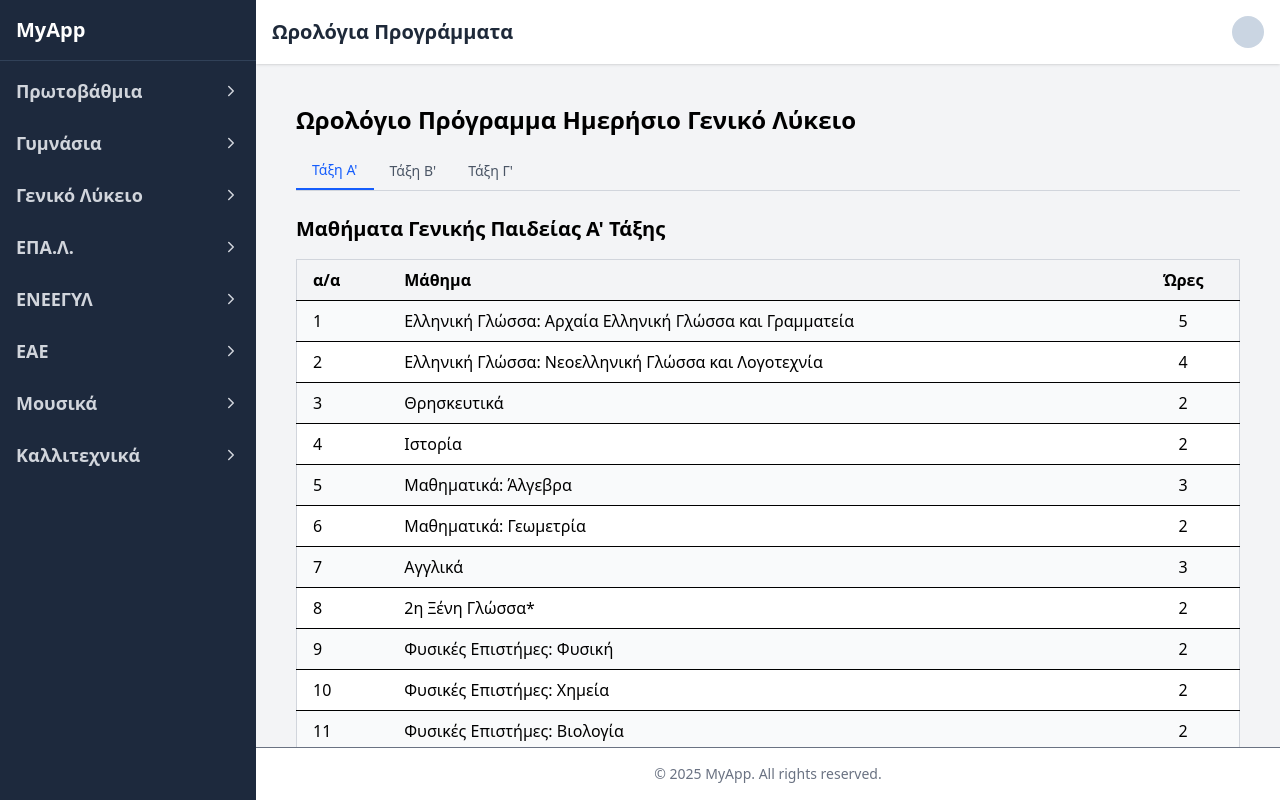
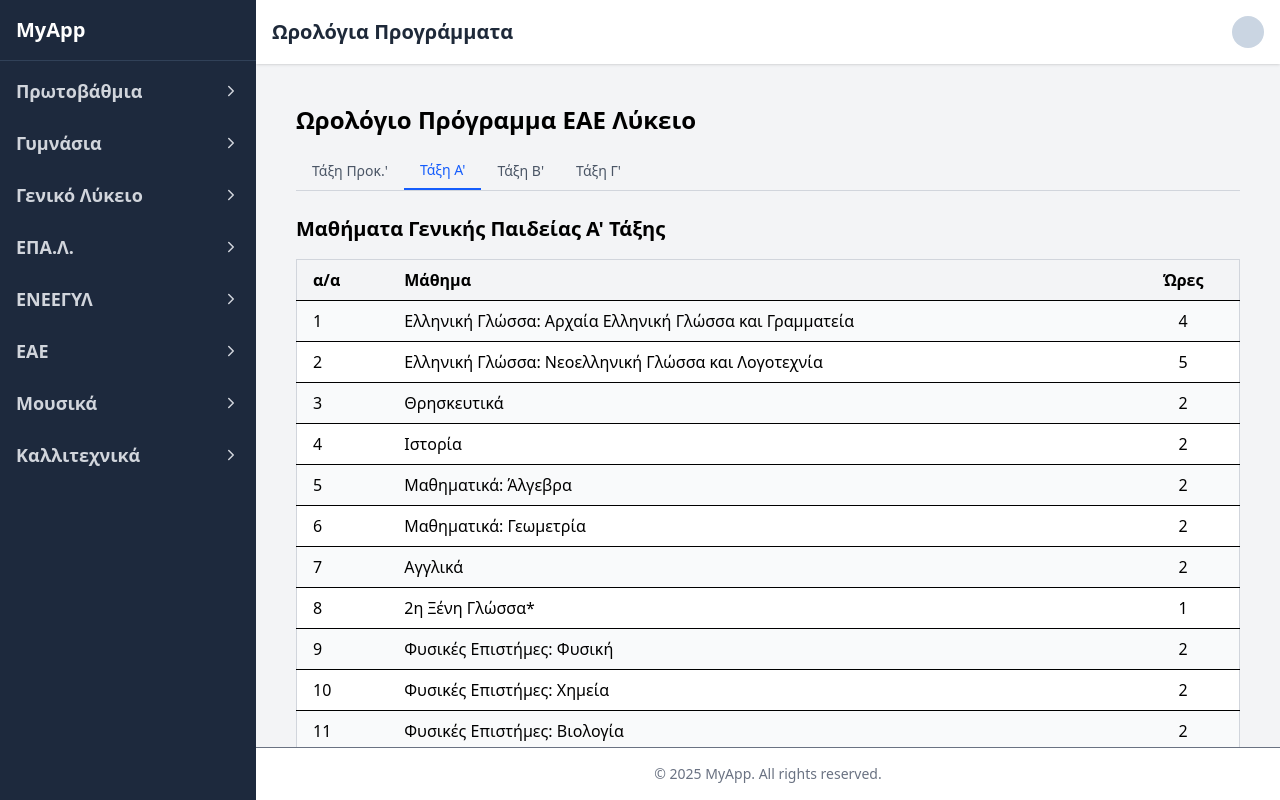
Before and after one commit to tbousiou/greek-schools-timetable, a React (Vite) app: page /greek-schools-timetable/eae-lykeio in a window 1280 px wide. Built offline with nearby package versions, Linux system fonts and the light colour scheme.

Commit message:
Λύκεια ΕΑΕ και Καλλιτεχνικά

```diff
--- a/src/pages/EaeLykeio.jsx
+++ b/src/pages/EaeLykeio.jsx
@@ -4,17 +4,29 @@ import TabNavigation from '../components/TabNavigation.jsx';
 
 
 const eaeLykeioData = {
+  preliminary: {
+    subjects: {
+      core: [
+        { name: "Νεοελληνική Γλώσσα και Γραμματεία", hours: 14 },
+        { name: "Μαθηματικά", hours: 5 },
+        { name: "Φυσική ", hours: 3 },
+        { name: "Χημεία ", hours: 2 },
+        { name: "Φυσική Αγωγή", hours: 2 },
+        { name: "Καλλιτεχνική Παιδεία (Καλλιτεχνικά ή Μουσική ή θεατρική Παιδεία) ", hours: 2 },
+        { name: "Υποστηρικτικές", hours: 4 },]
+    }
+  },
   classA: {
     subjects: {
       core: [
-        { name: "Ελληνική Γλώσσα: Αρχαία Ελληνική Γλώσσα και Γραμματεία", hours: 5 },
-        { name: "Ελληνική Γλώσσα: Νεοελληνική Γλώσσα και Λογοτεχνία", hours: 4 },
+        { name: "Ελληνική Γλώσσα: Αρχαία Ελληνική Γλώσσα και Γραμματεία", hours: 4 },
+        { name: "Ελληνική Γλώσσα: Νεοελληνική Γλώσσα και Λογοτεχνία", hours: 5 },
         { name: "Θρησκευτικά", hours: 2 },
         { name: "Ιστορία", hours: 2 },
-        { name: "Μαθηματικά: Άλγεβρα", hours: 3 },
+        { name: "Μαθηματικά: Άλγεβρα", hours: 2 },
         { name: "Μαθηματικά: Γεωμετρία", hours: 2 },
-        { name: "Αγγλικά", hours: 3 },
-        { name: "2η Ξένη Γλώσσα*", hours: 2 },
+        { name: "Αγγλικά", hours: 2 },
+        { name: "2η Ξένη Γλώσσα*", hours: 1 },
         { name: "Φυσικές Επιστήμες: Φυσική", hours: 2 },
         { name: "Φυσικές Επιστήμες: Χημεία", hours: 2 },
         { name: "Φυσικές Επιστήμες: Βιολογία", hours: 2 },
@@ -28,19 +40,19 @@ const eaeLykeioData = {
     subjects: {
       core: [
         { name: "Ελληνική Γλώσσα: Αρχαία Ελληνική Γλώσσα και Γραμματεία", hours: 2 },
-        { name: "Ελληνική Γλώσσα: Νεοελληνική Γλώσσα και Λογοτεχνία", hours: 4 },
-        { name: "Μαθηματικά: Άλγεβρα", hours: 3 },
-        { name: "Μαθηματικά: Γεωμετρία", hours: 2 },
+        { name: "Ελληνική Γλώσσα: Νεοελληνική Γλώσσα και Λογοτεχνία", hours: 5 },
+        { name: "Μαθηματικά: Άλγεβρα", hours: 2 },
+        { name: "Μαθηματικά: Γεωμετρία", hours: 1 },
         { name: "Φυσικές Επιστήμες: Φυσική", hours: 2 },
         { name: "Φυσικές Επιστήμες: Χημεία", hours: 2 },
-        { name: "Φυσικές Επιστήμες: Βιολογία", hours: 2 },
+        { name: "Φυσικές Επιστήμες: Βιολογία", hours: 1 },
         { name: "Εισαγωγή στις Αρχές της Επιστήμης των Η/Υ", hours: 2 },
         { name: "Ιστορία", hours: 2 },
-        { name: "Φιλοσοφία", hours: 2 },
-        { name: "Θρησκευτικά", hours: 2 },
+        { name: "Φιλοσοφία", hours: 1 },
+        { name: "Θρησκευτικά", hours: 1 },
         { name: "Αγγλικά", hours: 2 },
         { name: "2η Ξένη Γλώσσα*", hours: 1 },
-        { name: "Φυσική Αγωγή", hours: 2 }
+        { name: "Φυσική Αγωγή", hours: 3 }
       ],
       humanities: [
         { name: "Αρχαία Ελληνική Γλώσσα και Γραμματεία", hours: 3 },
@@ -87,6 +99,7 @@ export default function EaeLykeio() {
 
   // Define tabs as data
   const tabs = [
+    { id: 'Pre', label: 'Τάξη Προκ.\'' },
     { id: 'A', label: 'Τάξη Α\'' },
     { id: 'B', label: 'Τάξη Β\'' },
     { id: 'C', label: 'Τάξη Γ\'' }
@@ -94,7 +107,7 @@ export default function EaeLykeio() {
 
   return (
     <div className="p-4">
-      <h1 className="text-2xl font-bold mb-4">Ωρολόγιο Πρόγραμμα Ημερήσιο Γενικό Λύκειο</h1>
+      <h1 className="text-2xl font-bold mb-4">Ωρολόγιο Πρόγραμμα ΕΑΕ Λύκειο</h1>
 
 
       {/* Using the abstracted TabNavigation component */}
@@ -105,6 +118,17 @@ export default function EaeLykeio() {
       />
 
       {/* Content based on active tab */}
+
+      {activeTab === 'Pre' && (
+        <section>
+          <h2 className="text-xl font-semibold mb-4">Μαθήματα Προκαταρκτικής Τάξης</h2>
+          <div className="overflow-x-auto mb-4">
+            <ClassTable data={eaeLykeioData.preliminary.subjects.core} />
+          </div>
+
+        </section>
+      )}
+
       {activeTab === 'A' && (
         <section>
           <h2 className="text-xl font-semibold mb-4">Μαθήματα Γενικής Παιδείας Α' Τάξης</h2>
--- a/src/pages/KallitexnikoLykeio.jsx
+++ b/src/pages/KallitexnikoLykeio.jsx
@@ -9,19 +9,38 @@ const kallitexnikoLykeioData = {
       core: [
         { name: "Ελληνική Γλώσσα: Αρχαία Ελληνική Γλώσσα και Γραμματεία", hours: 5 },
         { name: "Ελληνική Γλώσσα: Νεοελληνική Γλώσσα και Λογοτεχνία", hours: 4 },
-        { name: "Θρησκευτικά", hours: 2 },
+        { name: "Θρησκευτικά", hours: 1 },
         { name: "Ιστορία", hours: 2 },
         { name: "Μαθηματικά: Άλγεβρα", hours: 3 },
         { name: "Μαθηματικά: Γεωμετρία", hours: 2 },
-        { name: "Αγγλικά", hours: 3 },
-        { name: "2η Ξένη Γλώσσα*", hours: 2 },
+        { name: "Αγγλικά", hours: 2 },
         { name: "Φυσικές Επιστήμες: Φυσική", hours: 2 },
         { name: "Φυσικές Επιστήμες: Χημεία", hours: 2 },
         { name: "Φυσικές Επιστήμες: Βιολογία", hours: 2 },
-        { name: "Φυσική Αγωγή", hours: 2 },
+        { name: "Φυσική Αγωγή", hours: 1 },
         { name: "Πολιτική Παιδεία", hours: 2 },
         { name: "Εφαρμογές Πληροφορικής", hours: 2 }
-      ]
+      ],
+      art: [
+        { name: "Ζωγραφική", hours: 3 },
+        { name: "Γλυπτική", hours: 3 },
+        { name: "Χαρακτική", hours: 2 },
+        { name: "Φωτογραφία", hours: 1 },
+        { name: "Ιστορία Τέχνης", hours: 1 },
+      ],
+      theatre: [
+        { name: "Κινησιολογία", hours: 1 },
+        { name: "Υποκριτική", hours: 3 },
+        { name: "Φωνητική - Ορθοφωνία", hours: 1 },
+        { name: "Δραματοποίηση κειμένου", hours: 2 },
+        { name: "Ιστορία Κινηματογράφου", hours: 1 },
+        { name: "Αισθητική Κινηματογράφου - Βασικές Αρχές Σκηνοθεσίας Κινηματογράφου", hours: 2 },
+      ],
+      dance: [
+        { name: "Κλασικός Χορός", hours: 4 },
+        { name: "Τεχνικές Σύγχρονου χορού", hours: 4 },
+        { name: "Ρυθμός - Μετρική - Κίνηση", hours: 2 },
+      ],
     }
   },
   classB: {
@@ -36,11 +55,10 @@ const kallitexnikoLykeioData = {
         { name: "Φυσικές Επιστήμες: Βιολογία", hours: 2 },
         { name: "Εισαγωγή στις Αρχές της Επιστήμης των Η/Υ", hours: 2 },
         { name: "Ιστορία", hours: 2 },
-        { name: "Φιλοσοφία", hours: 2 },
-        { name: "Θρησκευτικά", hours: 2 },
+        { name: "Φιλοσοφία", hours: 1 },
+        { name: "Θρησκευτικά", hours: 1 },
         { name: "Αγγλικά", hours: 2 },
-        { name: "2η Ξένη Γλώσσα*", hours: 1 },
-        { name: "Φυσική Αγωγή", hours: 2 }
+        { name: "Φυσική Αγωγή", hours: 1 }
       ],
       humanities: [
         { name: "Αρχαία Ελληνική Γλώσσα και Γραμματεία", hours: 3 },
@@ -49,7 +67,28 @@ const kallitexnikoLykeioData = {
       science: [
         { name: "Φυσική", hours: 2 },
         { name: "Μαθηματικά", hours: 3 }
-      ]
+      ],
+      art: [
+        { name: "Ζωγραφική", hours: 4 },
+        { name: "Γλυπτική", hours: 2 },
+        { name: "Χαρακτική", hours: 1 },
+        { name: "Πολυμέσα", hours: 1 },
+        { name: "Ιστορία Τέχνης", hours: 1 },
+      ],
+      theatre: [
+        { name: "Κινησιολογία - Σωματική Έκφραση", hours: 1 },
+        { name: "Υποκριτική", hours: 2 },
+        { name: "Στοιχεία Σκηνοθεσίας Θεάτρου", hours: 2 },
+        { name: "Φωνητική - Τραγούδι", hours: 1 },
+        { name: "Ιστορία Θεάτρου - Ιστορία Κινηματογράφου", hours: 1 },
+        { name: "Αισθητική Κινηματογράφου - Βασικές Αρχές Σκηνοθεσίας Κινηματογράφου", hours: 2 },
+      ],
+      dance: [
+        { name: "Κλασικός Χορός", hours: 3 },
+        { name: "Τεχνικές Σύγχρονου χορού", hours: 4 },
+        { name: "Ρυθμός - Μετρική - Κίνηση", hours: 1 },
+        { name: "Ιστορία Τέχνης", hours: 1 },
+      ],
     }
   },
   classC: {
@@ -58,8 +97,8 @@ const kallitexnikoLykeioData = {
         { name: "Θρησκευτικά", hours: 1 },
         { name: "Νεοελληνική Γλώσσα και Λογοτεχνία", hours: 6 },
         { name: "Ιστορία Γενικής Παιδείας* / Μαθηματικά Γενικής Παιδείας*", hours: 2 },
-        { name: "Αγγλικά", hours: 2 },
-        { name: "Φυσική Αγωγή", hours: 3 }
+        { name: "Αγγλικά", hours: 1 },
+        { name: "Φυσική Αγωγή", hours: 1 }
       ],
       humanities: [
         { name: "Αρχαία Ελληνικά", hours: 6 },
@@ -75,6 +114,40 @@ const kallitexnikoLykeioData = {
         { name: "Μαθηματικά", hours: 6 },
         { name: "Πληροφορική", hours: 6 },
         { name: "Οικονομία", hours: 6 }
+      ],
+      art: [
+        { name: "Ζωγραφική", hours: 3 },
+        { name: "Γλυπτική", hours: 2 },
+        { name: "Χαρακτική", hours: 2 },
+        { name: "Βιομηχανικό Σχέδιο", hours: 1 },
+        { name: "Εργαστήρια Πολυμέσα", hours: 1 },
+      ],
+      theatre: [
+        { name: "Κινησιολογία - Σωματική Έκφραση", hours: 1 },
+        { name: "Υποκριτική", hours: 2 },
+        { name: "Στοιχεία Σκηνοθεσίας Θεάτρου", hours: 2 },
+        { name: "Ιστορία Θεάτρου", hours: 1 },
+        { name: "Φωνητική - Τραγούδι", hours: 1 },
+        { name: "Αισθητική Κινηματογράφου - Βασικές Αρχές Σκηνοθεσίας Κινηματογράφου", hours: 2 },
+      ],
+      dance: [
+        { name: "Κλασικός Χορός", hours: 3 },
+        { name: "Τεχνικές Σύγχρονου χορού", hours: 3 },
+        { name: "Κινησιολογία", hours: 3 },
+      ],
+      optional: [
+        { name: "Ελεύθερο Σχέδιο", hours: 2 },
+        { name: "Γραμμικό Σχέδιο", hours: 2 },
+        { name: "Μέσα Μαζικής Επικοινωνίας (ΜΜΕ)", hours: 2 },
+        { name: "Χορός για την Κάμερα (Video Dance)", hours: 2 },
+        { name: "Κεραμική", hours: 2 },
+        { name: "Εργαστήρι Μάσκας και Θεατρικών εξαρτημάτων", hours: 2 },
+        { name: "Σκηνογραφία - Ενδυματολογία", hours: 2 },
+        { name: "Ντοκιμαντέρ", hours: 2 },
+        { name: "Θεωρία Τέχνης - Στοιχεία Αισθητικής", hours: 2 },
+        { name: "Φωτισμός θεάτρου", hours: 2 },
+        { name: "Δημιουργική γραφή", hours: 2 },
+        { name: "Κινηματογραφική Τεχνολογία - Φωτογραφία Κινηματογράφου", hours: 2 }
       ]
     }
   }
@@ -111,11 +184,34 @@ export default function KallitexnikoLykeio() {
           <div className="overflow-x-auto mb-4">
             <ClassTable data={kallitexnikoLykeioData.classA.subjects.core} />
           </div>
-          <div className="text-sm text-gray-600">
-            <p className='mb-2'>
-              - Γαλλικά ή Γερμανικά.
-            </p>
+
+
+          <h2 className="text-xl font-semibold mb-4">Μαθήματα Καλλιτεχνικής Παιδείας Α' Τάξης</h2>
+
+          {/* Grid layout for artistic direction tables */}
+          <div className="grid grid-cols-1 md:grid-cols-3 gap-6">
+            <div>
+              <h3 className='text-lg text-amber-700 font-semibold mb-4'>Κατεύθυνση Εικαστικών Τεχνών</h3>
+              <div className="overflow-x-auto">
+                <ClassTable data={kallitexnikoLykeioData.classA.subjects.art} />
+              </div>
+            </div>
+
+            <div>
+              <h3 className='text-lg text-amber-700 font-semibold mb-4'>Κατεύθυνση Θεάτρου - Κινηματογράφου</h3>
+              <div className="overflow-x-auto">
+                <ClassTable data={kallitexnikoLykeioData.classA.subjects.theatre} />
+              </div>
+            </div>
+
+            <div>
+              <h3 className='text-lg text-amber-700 font-semibold mb-4'>Κατεύθυνση Χορού</h3>
+              <div className="overflow-x-auto">
+                <ClassTable data={kallitexnikoLykeioData.classA.subjects.dance} />
+              </div>
+            </div>
           </div>
+
         </section>
       )}
 
@@ -126,14 +222,10 @@ export default function KallitexnikoLykeio() {
           <div className="overflow-x-auto mb-4">
             <ClassTable data={kallitexnikoLykeioData.classB.subjects.core} />
           </div>
-          <div className="text-sm text-gray-600">
-            <p className='mb-2'>
-              - Γαλλικά ή Γερμανικά.
-            </p>
-          </div>
+
 
           <h2 className="text-xl font-semibold mb-4">Μαθήματα Ομάδων Προσανατολισμού Β' Τάξης</h2>
-          <div className="grid grid-cols-1 md:grid-cols-2 gap-6">
+          <div className="grid grid-cols-1 md:grid-cols-2 gap-6 mb-4">
             <div>
               <h3 className='text-lg text-amber-700 font-semibold mb-4'>Ανθρωπιστικών Σπουδών</h3>
               <div className="overflow-x-auto">
@@ -148,6 +240,33 @@ export default function KallitexnikoLykeio() {
               </div>
             </div>
           </div>
+
+          <h2 className="text-xl font-semibold mb-4">Μαθήματα Καλλιτεχνικής Παιδείας Β' Τάξης</h2>
+          {/* Grid layout for artistic direction tables */}
+          <div className="grid grid-cols-1 md:grid-cols-3 gap-6">
+            <div>
+              <h3 className='text-lg text-amber-700 font-semibold mb-4'>Κατεύθυνση Εικαστικών Τεχνών</h3>
+              <div className="overflow-x-auto">
+                <ClassTable data={kallitexnikoLykeioData.classB.subjects.art} />
+              </div>
+            </div>
+
+            <div>
+              <h3 className='text-lg text-amber-700 font-semibold mb-4'>Κατεύθυνση Θεάτρου - Κινηματογράφου</h3>
+              <div className="overflow-x-auto">
+                <ClassTable data={kallitexnikoLykeioData.classB.subjects.theatre} />
+              </div>
+            </div>
+
+            <div>
+              <h3 className='text-lg text-amber-700 font-semibold mb-4'>Κατεύθυνση Χορού</h3>
+              <div className="overflow-x-auto">
+                <ClassTable data={kallitexnikoLykeioData.classB.subjects.dance} />
+              </div>
+            </div>
+          </div>
+
+
 
         </section>
       )}
@@ -192,6 +311,36 @@ export default function KallitexnikoLykeio() {
             </div>
           </div>
 
+          <h2 className="text-xl font-semibold mb-4">Μαθήματα Καλλιτεχνικής Παιδείας Γ' Τάξης</h2>
+          {/* Grid layout for artistic direction tables */}
+          <div className="grid grid-cols-1 md:grid-cols-3 gap-6">
+            <div>
+              <h3 className='text-lg text-amber-700 font-semibold mb-4'>Κατεύθυνση Εικαστικών Τεχνών</h3>
+              <div className="overflow-x-auto">
+                <ClassTable data={kallitexnikoLykeioData.classC.subjects.art} />
+              </div>
+            </div>
+
+            <div>
+              <h3 className='text-lg text-amber-700 font-semibold mb-4'>Κατεύθυνση Θεάτρου - Κινηματογράφου</h3>
+              <div className="overflow-x-auto">
+                <ClassTable data={kallitexnikoLykeioData.classC.subjects.theatre} />
+              </div>
+            </div>
+
+            <div>
+              <h3 className='text-lg text-amber-700 font-semibold mb-4'>Κατεύθυνση Χορού</h3>
+              <div className="overflow-x-auto">
+                <ClassTable data={kallitexnikoLykeioData.classC.subjects.dance} />
+              </div>
+            </div>
+          </div>
+
+          <h2 className="text-xl font-semibold mb-4">Μαθήματα Επιλογής Γ' Τάξης</h2>
+          <div className="overflow-x-auto mb-4">
+            <ClassTable data={kallitexnikoLykeioData.classC.subjects.optional} />
+          </div>
+
         </section>
       )}
 
```
Also changed, not shown: 1 other file (tests, documents, lock files or other folders).
